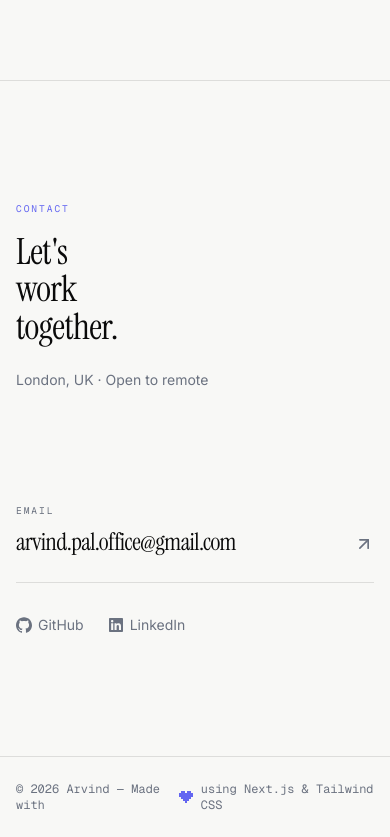
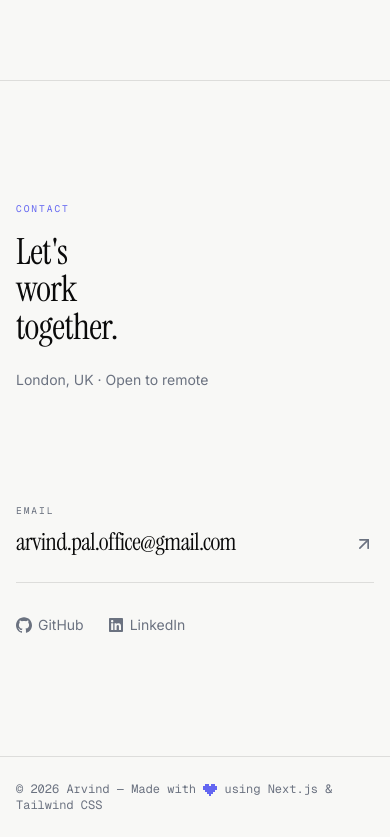
Before and after one commit to itsarviii/portfolio, a Next.js app: page / in a window 390 px wide. Shown: the part 4876-5713 px from the top of the page. Built offline with nearby package versions, Linux system fonts and the light colour scheme; a web font is replaced by a local one.

Commit message:
fix: remove hero flash on load and improve footer mobile layout

```diff
--- a/src/app/globals.css
+++ b/src/app/globals.css
@@ -105,6 +105,13 @@ body {
   to { transform: translateX(-33.333%); }
 }
 
+@media (prefers-reduced-motion: no-preference) {
+  [data-hero-item],
+  [data-name-char] {
+    opacity: 0;
+  }
+}
+
 @media (prefers-reduced-motion: reduce) {
   html {
     scroll-behavior: auto;
--- a/src/components/layout/Footer.tsx
+++ b/src/components/layout/Footer.tsx
@@ -34,12 +34,12 @@ export default function Footer() {
   return (
     <footer className="border-t border-border py-6">
       <Container>
-        <p className="flex items-center gap-2 font-mono text-xs text-muted">
-          © {year} {site.name} — Made with
-          <span className="text-accent">
+        <p className="font-mono text-xs text-muted">
+          © {year} {site.name} — Made with{" "}
+          <span className="inline-flex items-center align-middle text-accent">
             <PixelHeart />
           </span>
-          using Next.js & Tailwind CSS
+          {" "}using Next.js &amp; Tailwind CSS
         </p>
       </Container>
     </footer>
--- a/src/components/sections/Hero.tsx
+++ b/src/components/sections/Hero.tsx
@@ -85,6 +85,7 @@ export default function Hero() {
             {greeting && (
               <p
                 ref={greetingRef}
+                data-hero-item
                 className="mb-4 ml-1 font-display text-[clamp(1.25rem,2.5vw,1.75rem)] italic leading-none text-muted md:mb-6 md:ml-2"
               >
                 {greeting}
@@ -112,6 +113,7 @@ export default function Hero() {
 
           <p
             ref={roleRef}
+            data-hero-item
             className="mt-6 font-mono text-xs uppercase tracking-[0.2em] text-muted md:mt-8"
           >
             {site.role}
@@ -120,6 +122,7 @@ export default function Hero() {
           {site.available && (
             <div
               ref={chipRef}
+              data-hero-item
               className="mt-3 inline-flex items-center gap-2 rounded-full border border-border bg-surface/60 px-3 py-1 text-[11px] font-medium text-muted backdrop-blur"
             >
               <span className="relative flex h-1.5 w-1.5">
@@ -133,6 +136,7 @@ export default function Hero() {
           {subtitle && (
             <p
               ref={subtitleRef}
+              data-hero-item
               className="mt-8 max-w-2xl text-[clamp(1.125rem,1.6vw,1.375rem)] leading-snug text-muted md:mt-10"
             >
               {subtitle}
@@ -141,6 +145,7 @@ export default function Hero() {
 
           <div
             ref={ctasRef}
+            data-hero-item
             className="mt-10 flex flex-wrap items-center justify-center gap-3 md:mt-12"
           >
             <MagneticButton>
```
